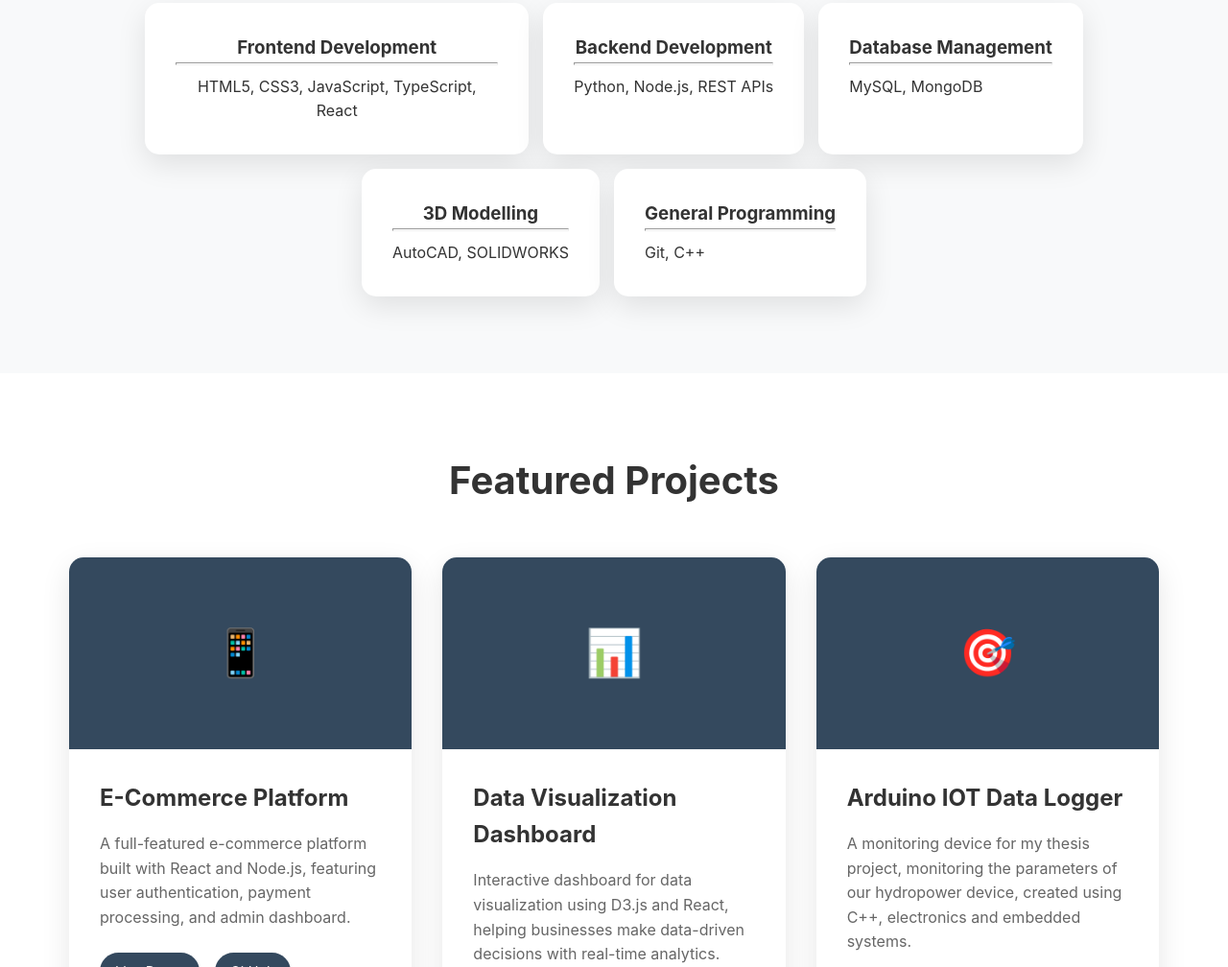
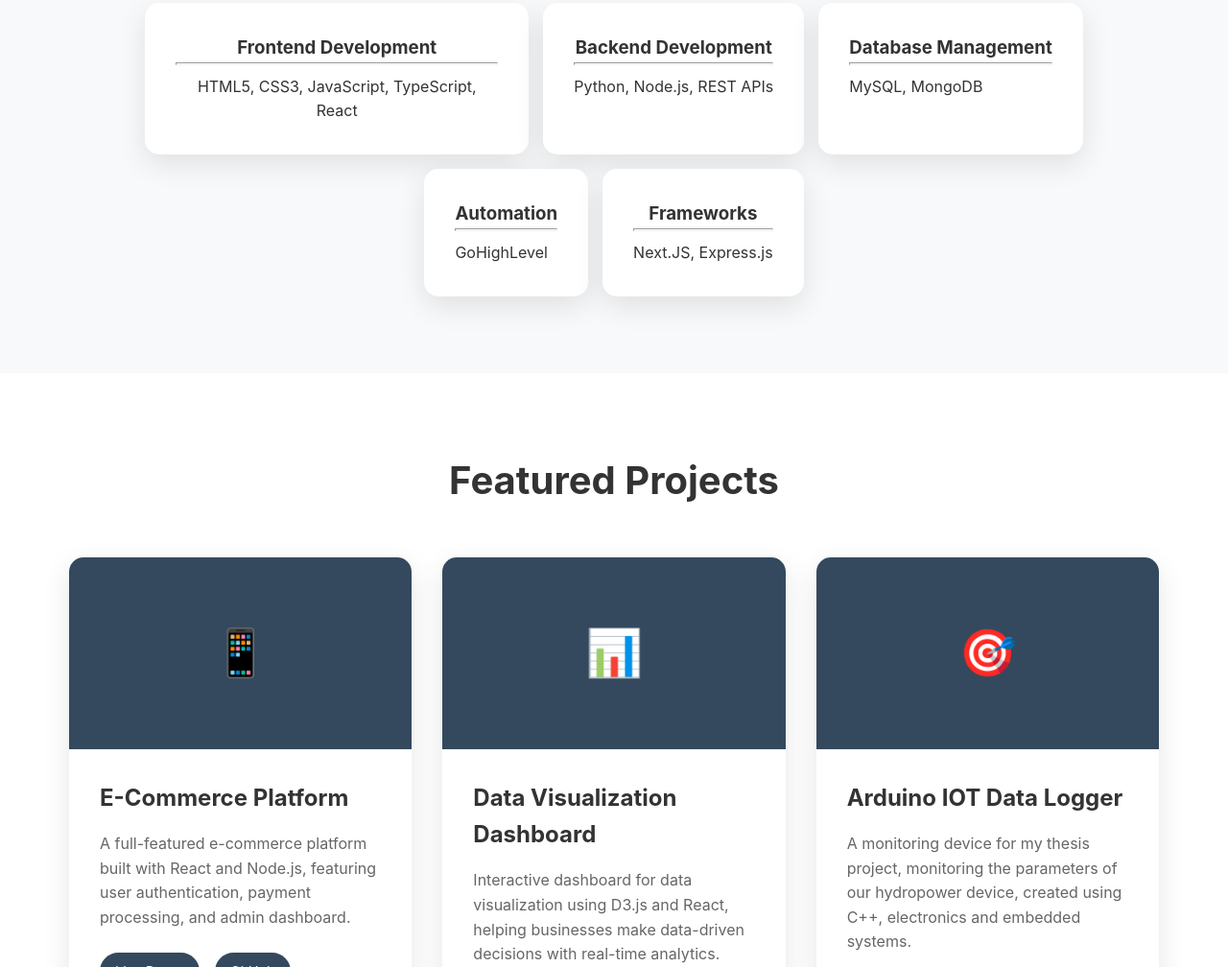
Before and after one commit to jemarru/jemarru.github.io, a plain HTML site: page index.html in a window 1280 px wide. Shown: the part 1618-2626 px from the top of the page at 96% size. Drawn offline with nearby package versions, Linux system fonts and the light colour scheme.

Commit message:
minor edits

```diff
--- a/index.html
+++ b/index.html
@@ -105,17 +105,17 @@
                         </span>
                 </div>
                 <div class="skill-card animate-on-scroll">
-                    <h3>3D Modelling</h3>
+                    <h3>Automation</h3>
                     <hr class="skill-separator">
                         <span class="blog-tags">
-                                AutoCAD, SOLIDWORKS
+                                GoHighLevel
                         </span>
                 </div>
                 <div class="skill-card animate-on-scroll">
-                    <h3>General Programming</h3>
+                    <h3>Frameworks</h3>
                     <hr class="skill-separator">
                         <span class="blog-tags">
-                                Git, C++
+                                Next.JS, Express.js
                         </span>
                 </div>
             </div>
```
